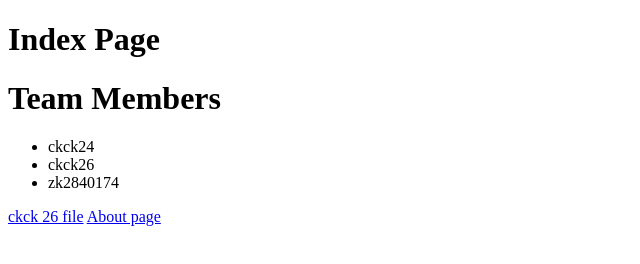
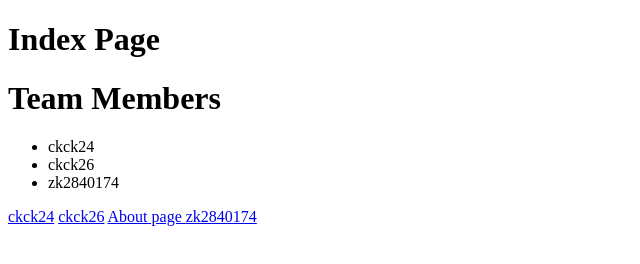
Before and after one commit to ckck24/z3, a plain HTML site: page index.html in a window 1280 px wide. Shown: the whole page, without its empty margins (0-640 px from the left). Drawn offline with Linux system fonts and the light colour scheme.

Commit message:
Add  Link

```diff
--- a/index.html
+++ b/index.html
@@ -17,8 +17,13 @@
         <li>zk2840174</li>
     </ul>
 
-    <a href="ckck26.html">ckck 26 file</a>
+
+    <a href="ckck24.html">ckck24</a>
+
+    <a href="ckck26.html">ckck26</a>
 
     <a href="about.html"> About page </a>
+
+    <a href="zk2840174.html">zk2840174</a>
 </body>
 </html>
```
